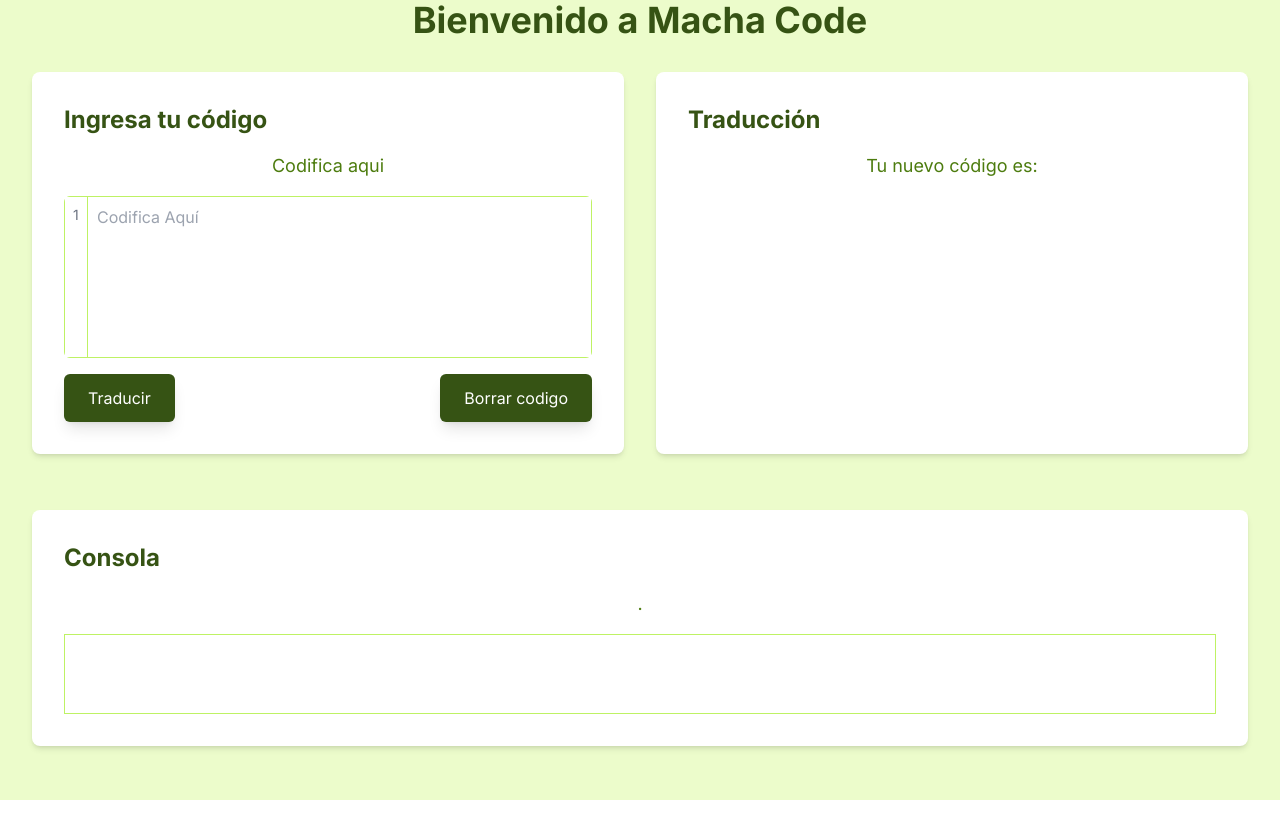
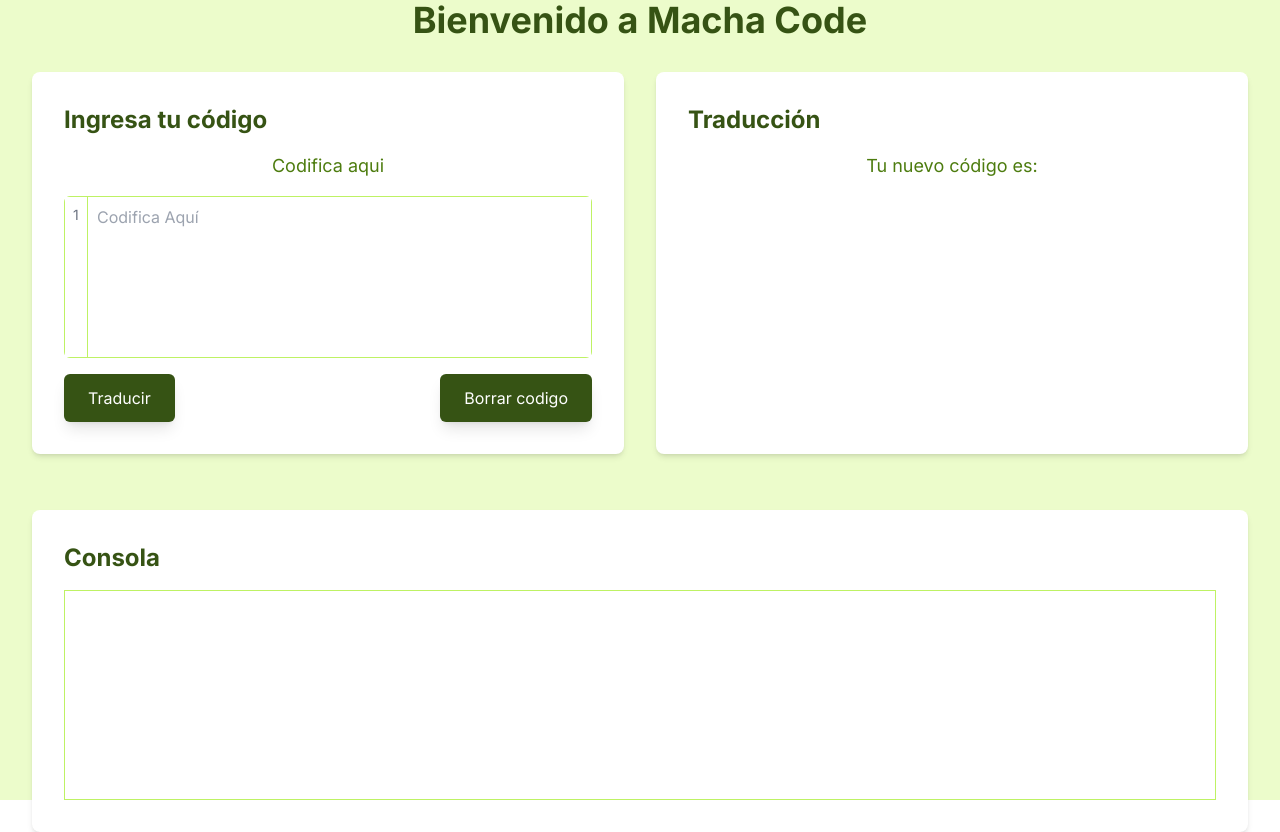
Before and after one commit to Magi3654/macha-code-compiler, a Next.js app: page / in a window 1280 px wide. Before the commit the page ends 800 px from the top, so only its background shows below. Built offline with nearby package versions, Linux system fonts and the light colour scheme; what antlr4 would draw is missing.

Commit message:
fixing styles

```diff
--- a/src/app/page.js
+++ b/src/app/page.js
@@ -40,7 +40,6 @@ const Page = () => {
     <main className=" justify-between items-center h-screen bg-lime-100">
       <div className="flex flex-col items-center">
         <h1 className="text-4xl font-bold text-lime-900 mb-8">Bienvenido a Macha Code</h1>
-
         <div className="grid grid-cols-1 sm:grid-cols-2 gap-8 mx-8">
           <section className="bg-white rounded-lg shadow-md p-8 mb-8">
             <h2 className="text-2xl font-bold mb-4 text-lime-900">Ingresa tu código</h2>
@@ -83,12 +82,15 @@ const Page = () => {
       </div>
 
       <section className="bg-white rounded-lg shadow-md p-8 mt-6 mb-2 self-end mx-8">
-        <h2 className="text-2xl font-bold mb-4 text-lime-900">Consola</h2>
-        <p className="text-lg text-center text-lime-700 mb-4">.</p>
-        <textarea className="block w-full h-20 px-8 py-2 resize-none border border-lime-300"  id="consola">
+      <h2 className="text-2xl font-bold mb-4 text-lime-900">Consola</h2>
 
-        </textarea>
-      </section>
+      <textarea
+        className="block w-full px-8 py-2 resize-none border border-lime-300"
+        id="consola"
+        rows="8" // Número de filas inicial
+        style={{ height: 'auto', minHeight: '80px' }} // Altura inicial y altura mínima
+      />
+    </section>
   </main>
 
 
--- a/src/helper/CustomVisitor.js
+++ b/src/helper/CustomVisitor.js
@@ -43,16 +43,17 @@ export default class CustomVisitor extends CompiladorVisitor {
 
 		if (consola) {
 			if (/[\+\-\\/]/.test(id)) {
-				this.alerts.push(`"${id}" no debe contener operadores`);
+				this.alerts.push(`오모!"${id}" no debe contener operadores`);
 			} else if (this.memory.has(id)) {
-				this.alerts.push(`Ups! el identificador "${id}" ya está declarado`);
+				this.alerts.push(`오모! el identificador "${id}" ya está declarado`);
 			} else if (/^[0-9]+/.test(id)) {
-				this.alerts.push("Ups! el identificador contiene números, intenta de nuevo.");
+				this.alerts.push("오모! el identificador contiene números, intenta de nuevo.");
 			} else {
 				this.memory.set(id, value);
-				this.alerts.push(`Variable "${id}" declarada con valor ${value}`);
+				this.alerts.push(`대박! todo esta en orden. Variable "${id}" declarada con valor ${value}`);
 			}
 			consola.innerHTML = `${this.alerts.join('\n')}`;
+
 		}
 		return null;
 	}
```
Also changed, not shown: public/logo matcha.png (added).
